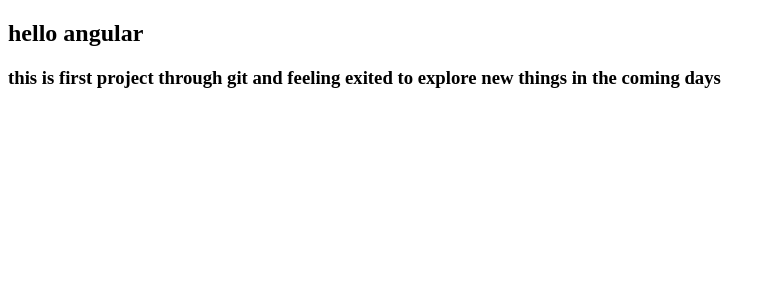
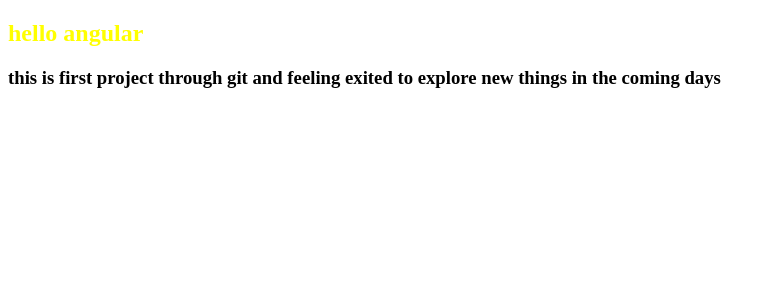
Before and after one commit to margamtejasree/myfirstproject, an Angular app: page / in a window 1280 px wide. Shown: the top 300 px of the page, without its empty margins (0-776 px from the left). Built offline with nearby package versions, Linux system fonts and the light colour scheme.

Commit message:
css added

```diff
--- a/src/app/app.component.scss
+++ b/src/app/app.component.scss
@@ -0,0 +1,3 @@
+h2{
+    color:yellow;
+}
```
